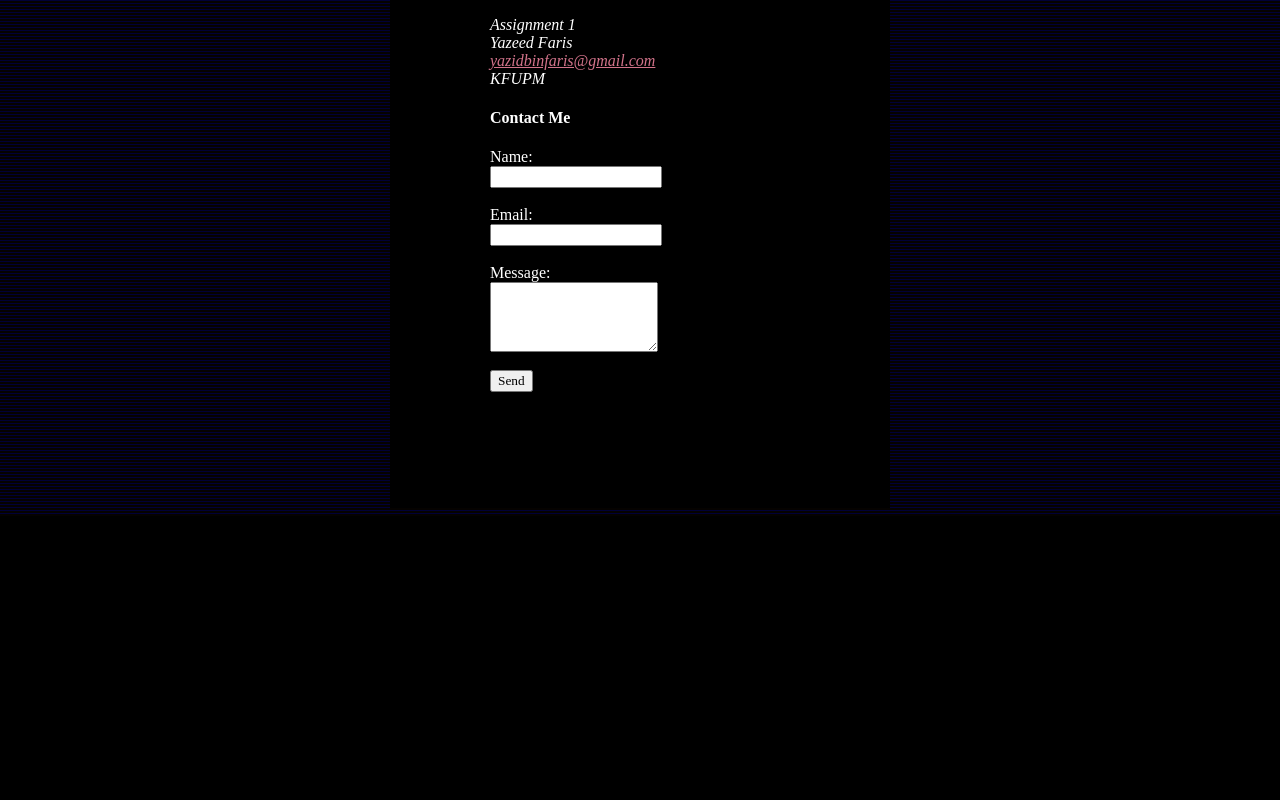
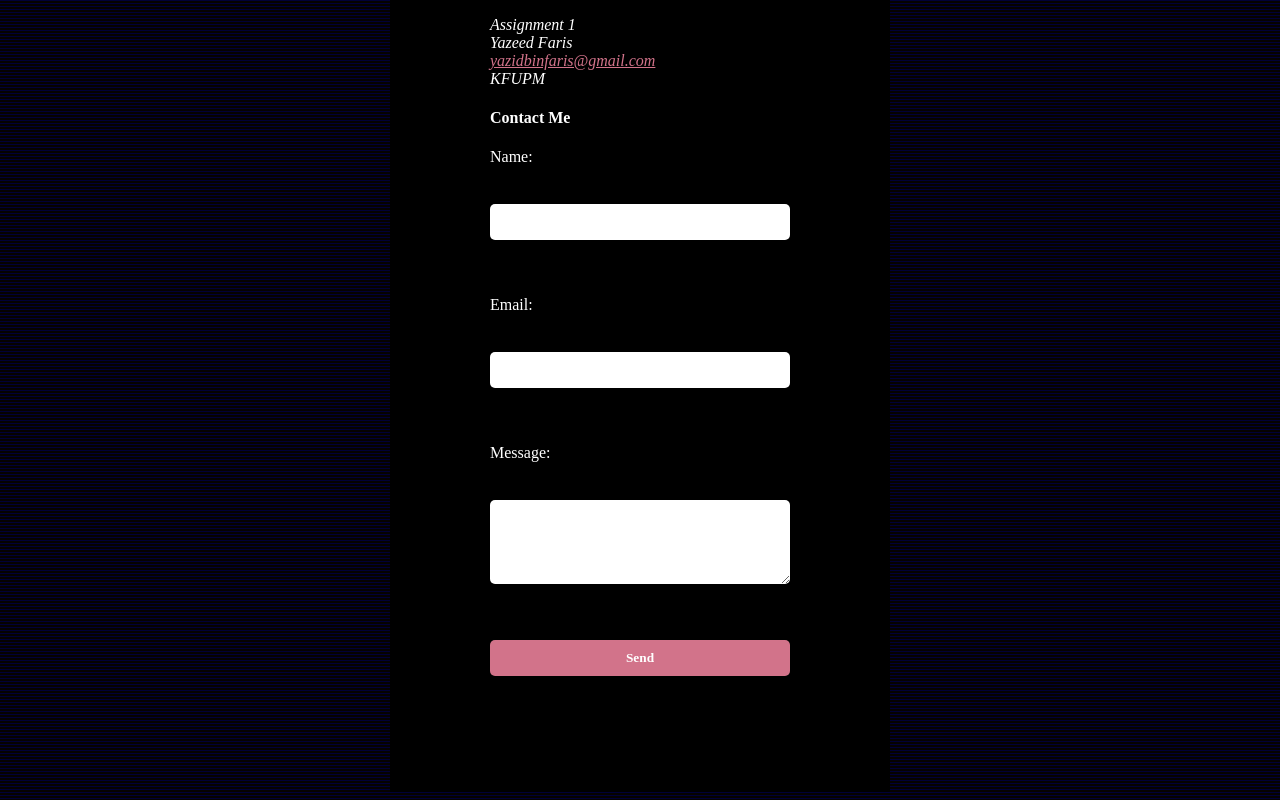
Before and after one commit to MickeyMoussa/assignment-1, a plain HTML site: page index.html in a window 1280 px wide. Shown: the part 1644-2444 px from the top of the page. Before the commit the page ends 2160 px from the top, so only its background shows below. Drawn offline with Linux system fonts and the light colour scheme.

Commit message:
Update stylesheet.css

```diff
--- a/css/stylesheet.css
+++ b/css/stylesheet.css
@@ -53,3 +53,33 @@ a:hover {
 a:active {
 	color:#d2738a;
 	}
+
+
+form {
+  display: flex;
+  flex-direction: column;
+  gap: 10px;
+  margin-top: 20px;
+}
+
+form input,
+form textarea {
+  padding: 10px;
+  border: none;
+  border-radius: 5px;
+  width: 100%;
+}
+
+form button {
+  padding: 10px;
+  background-color: #d2738a;
+  color: white;
+  font-weight: bold;
+  border: none;
+  border-radius: 5px;
+  cursor: pointer;
+}
+
+form button:hover {
+  background-color: #c1b492;
+}
```
